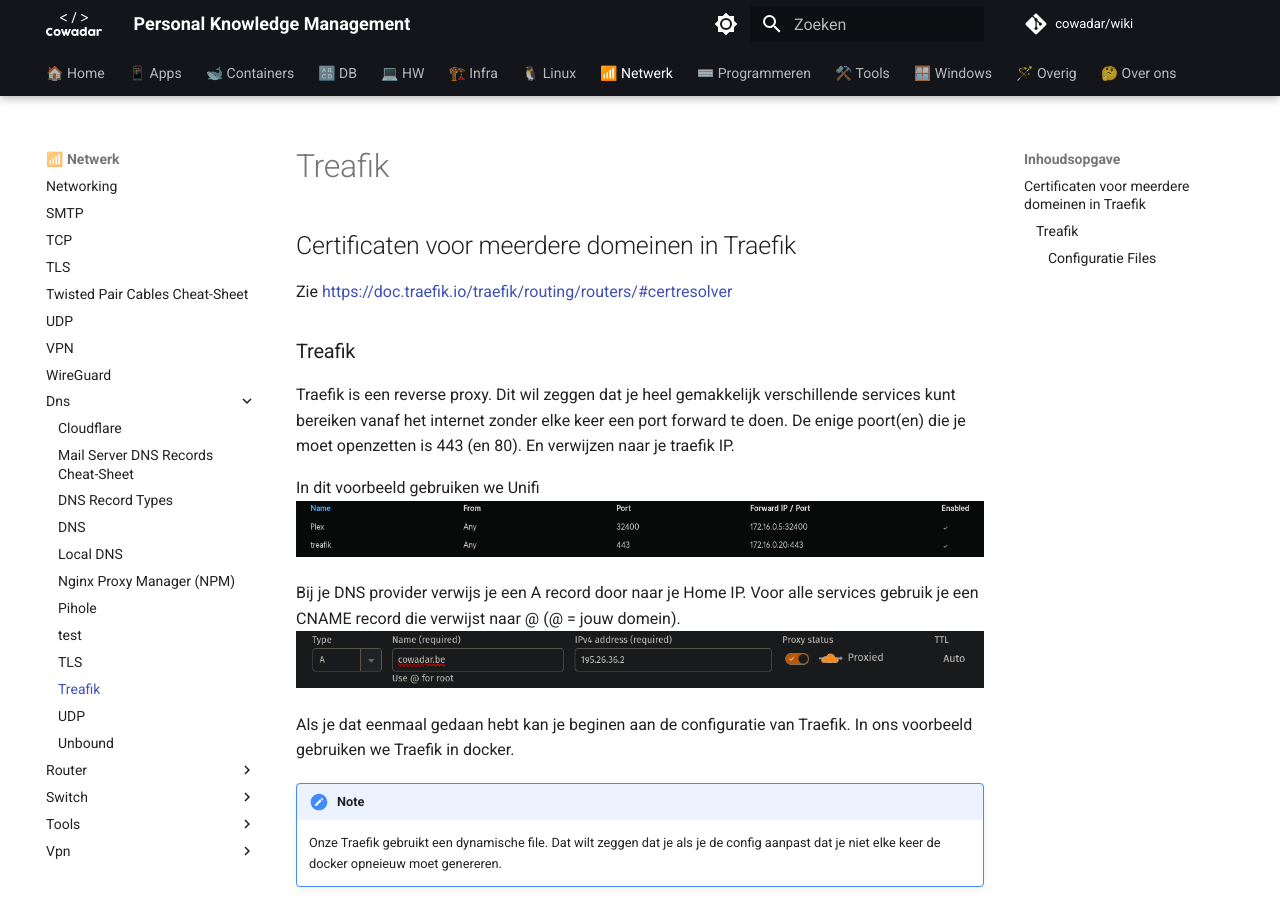
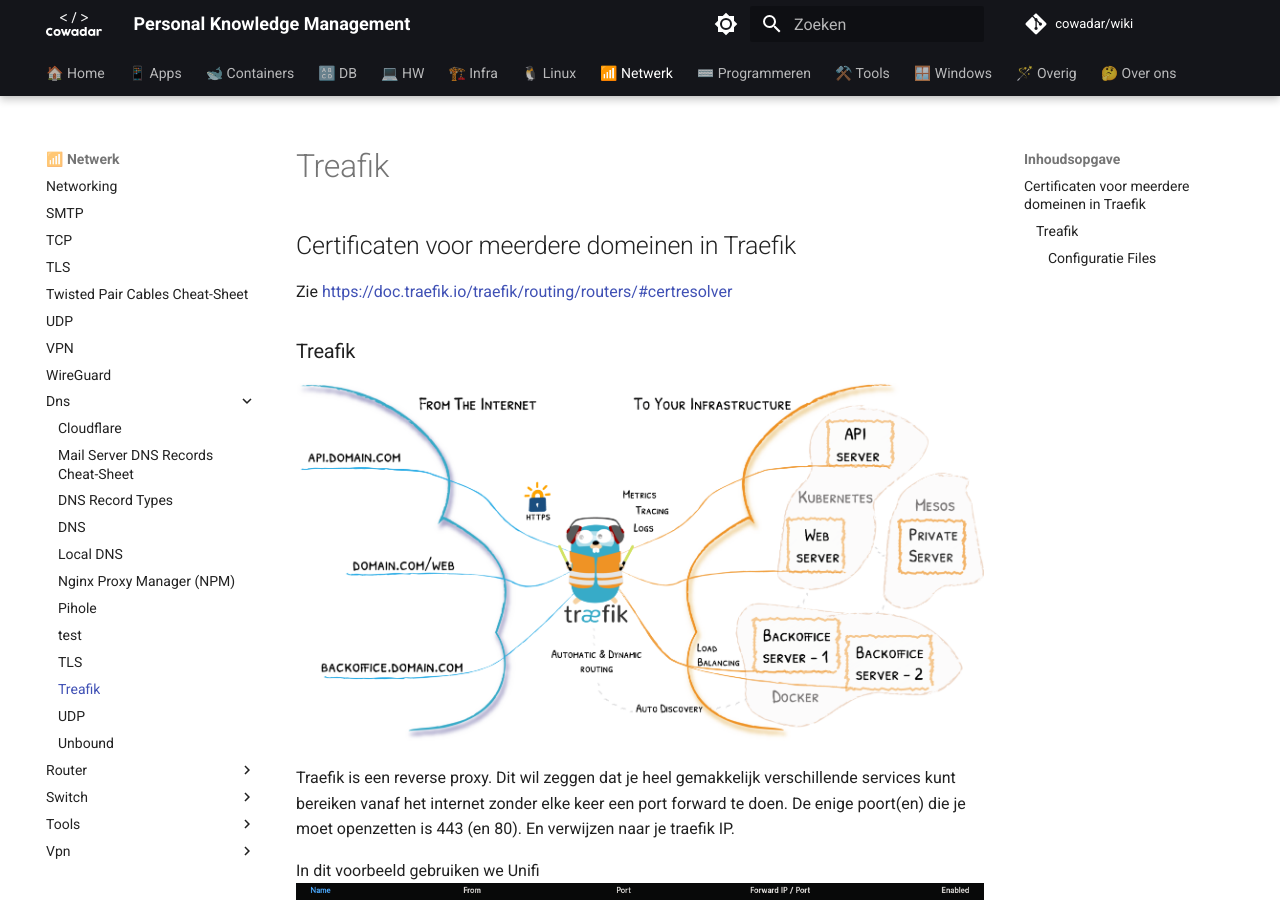
Before and after one commit to cowadar/wiki, an MkDocs documentation site: the page built from docs/network/dns/traefik.md, in a window 1280 px wide and 900 px high. Built offline with MkDocs 1.6.1 and Material for MkDocs 9.7.7, drawn with Linux system fonts in a browser that asks for light colours; comment, search, counter and statistics services are not loaded.

Commit message:
tussentijdse push van traefik

```diff
--- a/docs/network/dns/traefik.md
+++ b/docs/network/dns/traefik.md
@@ -6,6 +6,8 @@
 
 
 ### Treafik
+
+![Voorbeeld cmd](../../_assets/images/traefik-reverse-proxy.png)
 
 Traefik is een reverse proxy. Dit wil zeggen dat je heel gemakkelijk verschillende services kunt bereiken vanaf het internet zonder elke keer een port forward te doen.
 De enige poort(en) die je moet openzetten is 443 (en 80). En verwijzen naar je traefik IP.
```
Also changed, not shown: other parts of docs/network/dns/traefik.md (+1 -0 lines), docs/_assets/images/traefik-reverse-proxy.png (added), docs/_assets/images/traefik_cname_record.png (added).
